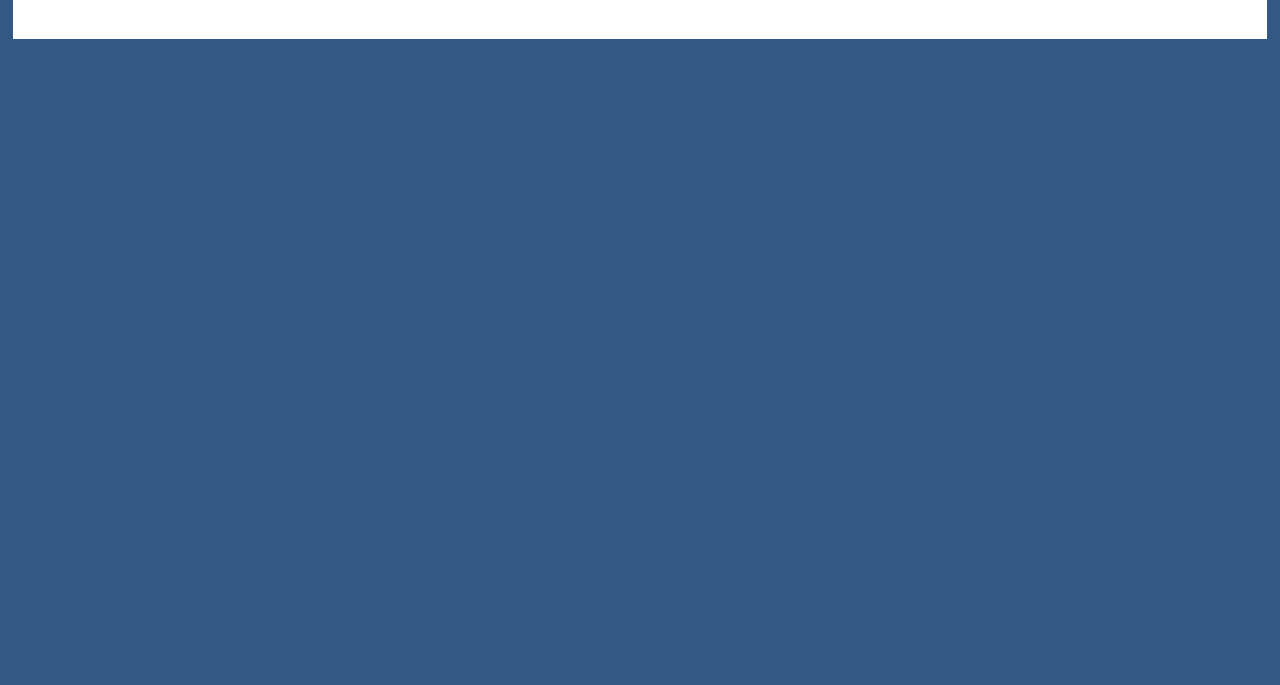
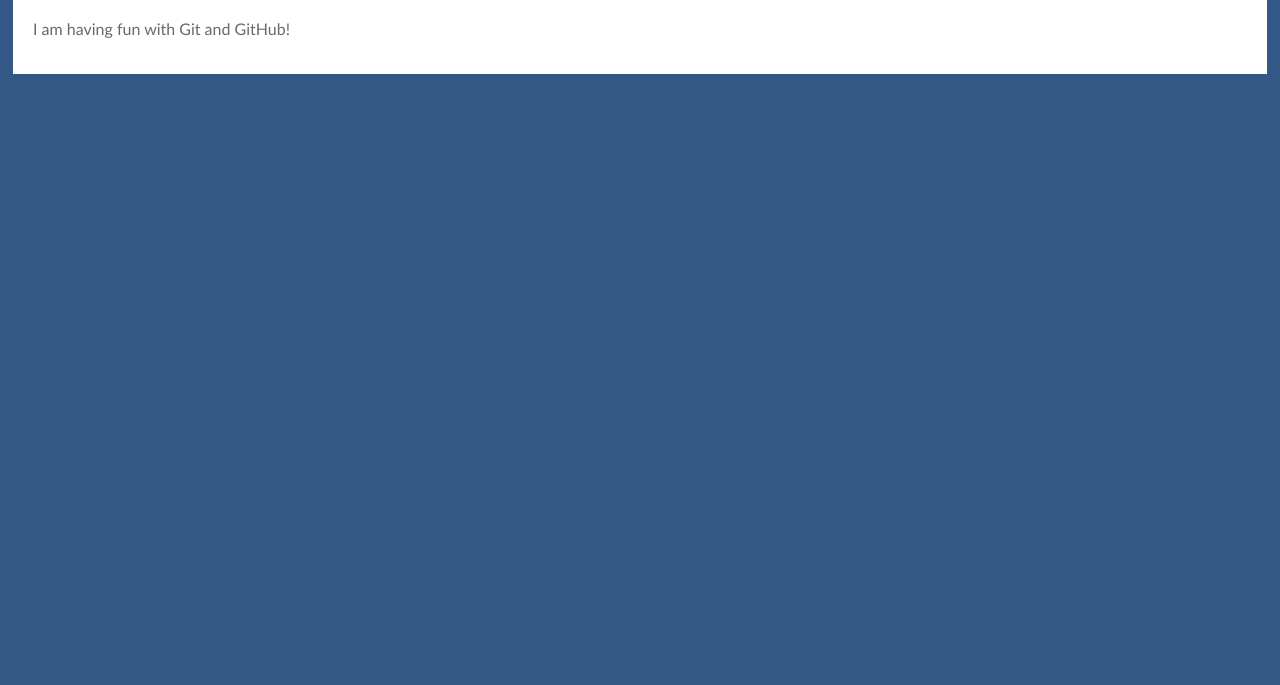
Before and after one commit to PriyadharshiniGovindaraj01/COLLABWEBSITE, a plain HTML site: page index.html in a window 1280 px wide. Shown: the part 115-800 px from the top of the page. Drawn offline with Linux system fonts and the light colour scheme.

Commit message:
New paragraph added

```diff
--- a/index.html
+++ b/index.html
@@ -10,6 +10,7 @@
 <body>
 <div id="main">
 <h1>Demo Website</h1>
+<p>I am having fun with Git and GitHub!</p>
 </div>
 </body>
 </html>
```
